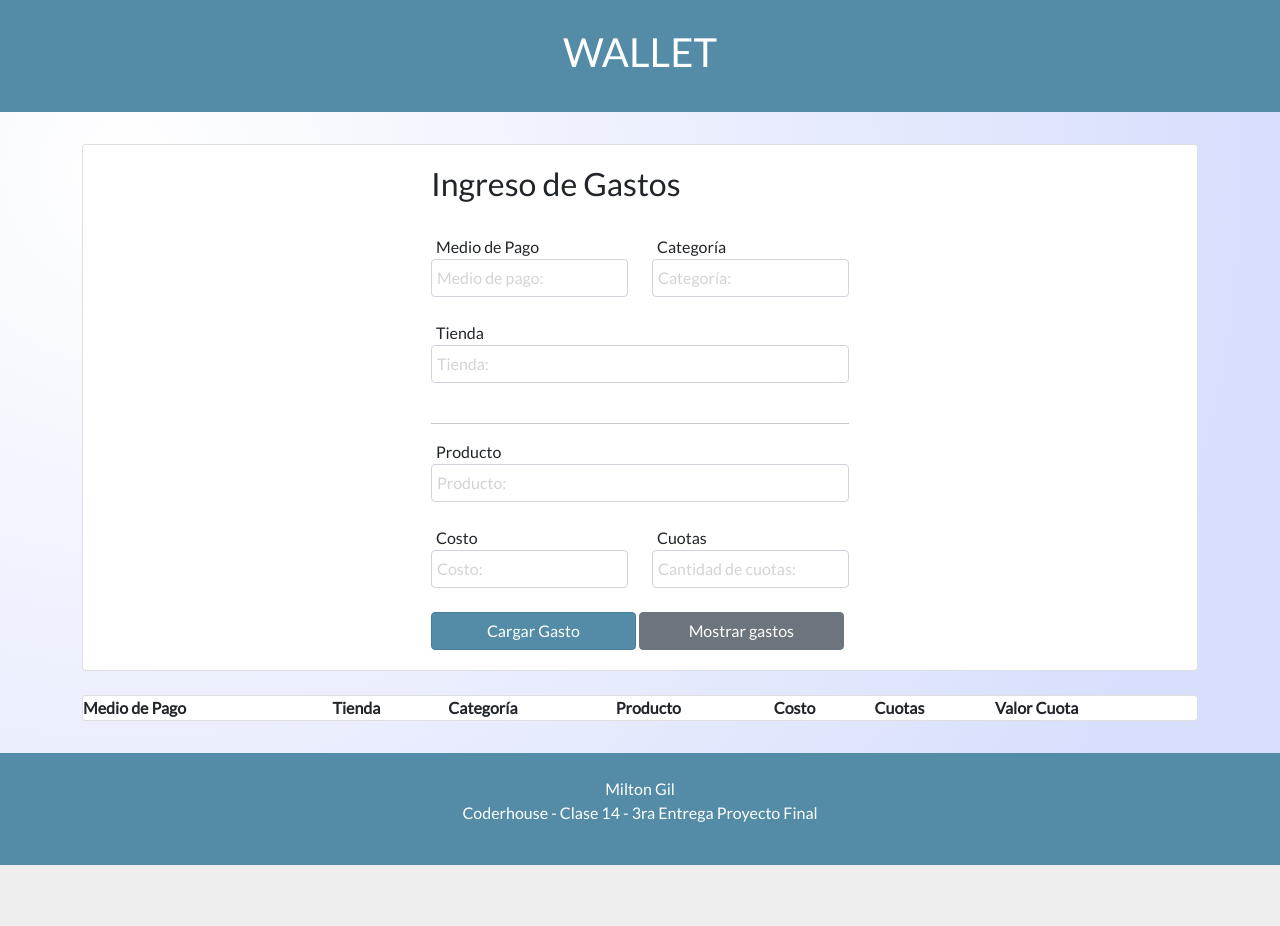
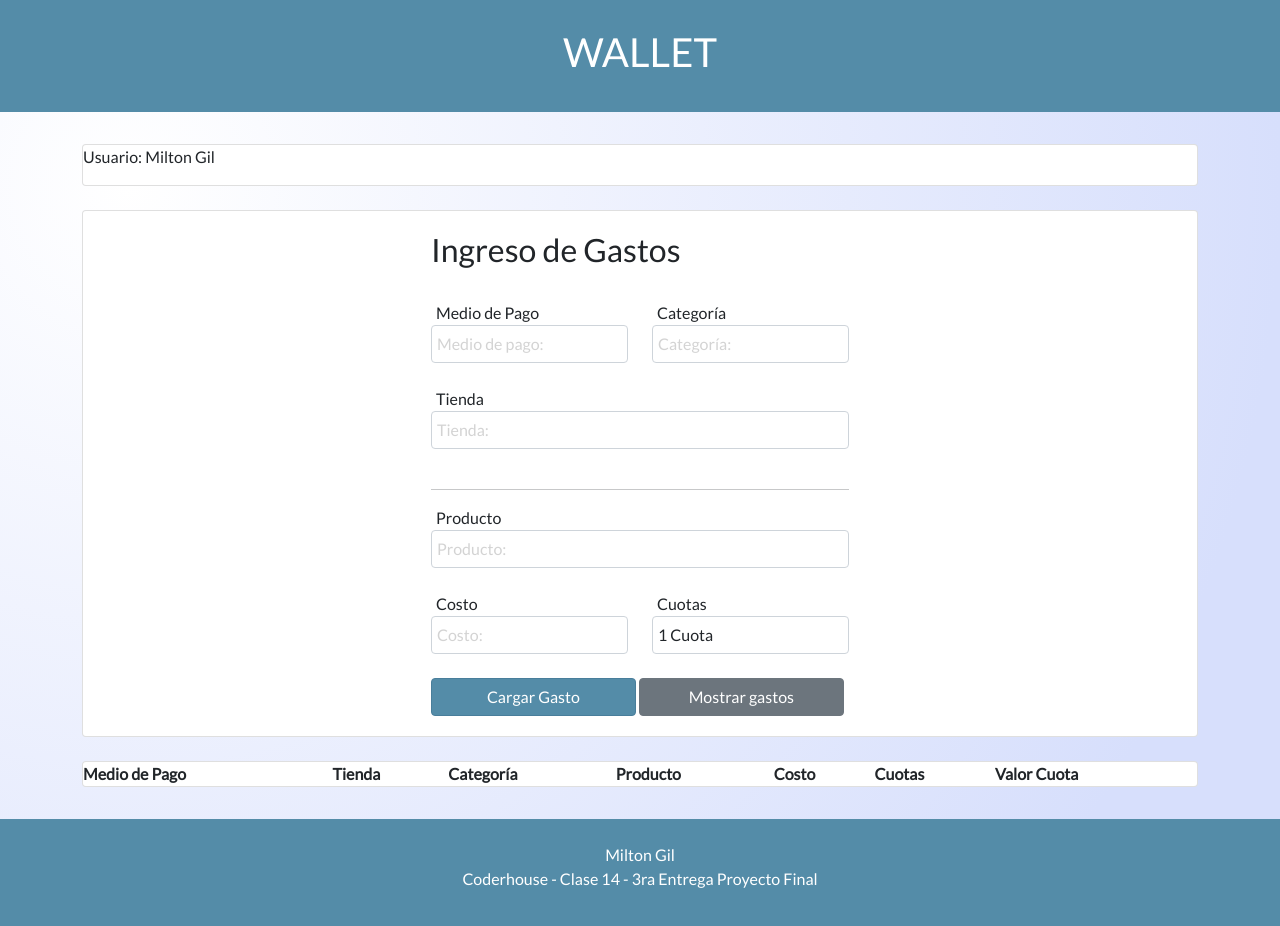
Before and after one commit to Miltxn/js-coderhouse, a plain HTML site: page Milton Gil - Clase 14 - 3er Entrega Proyecto Final/index.html in a window 1280 px wide. Before the commit the page ends 865 px from the top, so only its background shows below. Drawn offline with nearby package versions, Linux system fonts and the light colour scheme.

Commit message:
Clase 14 - 3er Entrega Proyecto Final - Terminado

```diff
--- a/Milton Gil - Clase 14 - 3ra Entrega Proyecto Final/css/style.css
+++ b/Milton Gil - Clase 14 - 3er Entrega Proyecto Final/css/style.css
@@ -42,6 +42,10 @@ body {
   );
 }
 
+#user {
+  display: none;
+}
+
 main {
   margin: 2em 0;
 }
--- a/Milton Gil - Clase 14 - 3ra Entrega Proyecto Final/index.html
+++ b/Milton Gil - Clase 14 - 3er Entrega Proyecto Final/index.html
@@ -26,6 +26,9 @@
 
     <main>
       <div class="container">
+        <!-- <button id="btnMostrarUsuario">Mostrar Usuario</button> -->
+        <div class="card" id="user"></div>
+        <br />
         <div class="card">
           <!-- Form - Ingreso de Gasto -->
           <form action="" id="form" class="formContainer">
@@ -96,7 +99,7 @@
               </div>
               <div class="col">
                 <label class="formLabel">Cuotas</label><br />
-                <!-- <select
+                <select
                   class="formInput form-control"
                   placeholder="Cantidad de cuotas:"
                   name="cuotas"
@@ -107,15 +110,15 @@
                   <option value="9">9 Cuotas</option>
                   <option value="12">12 Cuotas</option>
                   <option value="18">18 Cuotas</option></select
-                ><br /> -->
-                <input
+                ><br />
+                <!-- <input
                   type="number"
                   class="formInput form-control"
                   placeholder="Cantidad de cuotas:"
                   name="cuotas"
                   id="formCuotas"
                   required
-                />
+                /> -->
               </div>
             </div>
 
--- a/Milton Gil - Clase 14 - 3ra Entrega Proyecto Final/js/home.js
+++ b/Milton Gil - Clase 14 - 3er Entrega Proyecto Final/js/home.js
@@ -1,5 +1,5 @@
 class Gasto {
-  constructor(medioDePago, tienda, categoria, fecha, producto, costo, cuotas) {
+  constructor(medioDePago, tienda, categoria, producto, costo, cuotas) {
     this.medioDePago = medioDePago;
     this.tienda = tienda;
     this.categoria = categoria;
@@ -9,6 +9,19 @@ class Gasto {
     this.valorCuota = costo / cuotas;
   }
 }
+
+$(document).ready(function () {
+  $.ajax({
+    url: "./json/user.json",
+    success: function (mostrarUsuario) {
+      mostrarUsuario.forEach((p) =>
+        $("#user").append("<p>Usuario: " + p.nombre + " " + p.apellido + "</p>")
+      );
+    },
+  });
+});
+
+$("#user").fadeIn();
 
 var listaGastos = [];
 
@@ -48,10 +61,10 @@ $("#cargaGasto").click(function (e) {
 // Se toma la info del LocalStorage y se muestra en Divs nuevos
 mostrarGastos.addEventListener("click", function (e) {
   e.preventDefault();
-  nuevoGasto.innerHTML = "";
 
   let listaGastos = JSON.parse(localStorage.getItem("Gastos"));
-
+  tBody = $("table tbody");
+  tBody.empty();
   listaGastos.forEach((gasto) => {
     agregarATabla = `<tr><td>${gasto.medioDePago}</td>
   <td>${gasto.tienda}</td>
@@ -60,45 +73,6 @@ mostrarGastos.addEventListener("click", function (e) {
   <td>${gasto.costo}</td>
   <td>${gasto.cuotas}</td>
   <td>${gasto.valorCuota}</td></tr>`;
-    tBody = $("table tbody");
     tBody.append(agregarATabla);
-    // Creacion del nuevo div utilizando Jquery, para agregar gastos en la lista a mostrar
-    // $(nuevoGasto).append(
-    //   `
-    //   <tr>
-    //     <td>${gasto.medioDePago}</td>
-    //     <td>${gasto.tienda}</td>
-    //     <td>${gasto.categoria}</td>
-    //     <td>${gasto.producto}</td>
-    //     <td>${gasto.costo}</td>
-    //     <td>${gasto.cuotas}</td>
-    //     <td>${gasto.valorCuota}</td>
-    //   </tr>
-    //   `
-    // `
-    // <div class=gasto>
-    //   <p>Medio de Pago: ${gasto.medioDePago}<br>
-    //   Tienda: ${gasto.tienda}<br>
-    //   Categoria: ${gasto.categoria}<br>
-    //   Producto: ${gasto.producto}<br>
-    //   Costo: ${gasto.costo}<br>
-    //   Cuotas: ${gasto.cuotas}<br>
-    //   Valor de Cada Cuota: ${gasto.valorCuota}
-    //   </p>
-    // </div>`
   });
 });
-
-// $(document).ready(function () {
-//   $("#mostrarGastos").click(function () {
-//     markup = `<tr><td> + <td>${gasto.medioDePago}</td>
-//     <td>${gasto.tienda}</td>
-//     <td>${gasto.categoria}</td>
-//     <td>${gasto.producto}</td>
-//     <td>${gasto.costo}</td>
-//     <td>${gasto.cuotas}</td>
-//     <td>${gasto.valorCuota}</td> + </td></tr>`;
-//     tableBody = $("table tbody");
-//     tableBody.append(markup);
-//   });
-// });
--- /dev/null
+++ b/Milton Gil - Clase 14 - 3er Entrega Proyecto Final/json/user.json
@@ -0,0 +1,6 @@
+[
+  {
+    "nombre": "Milton",
+    "apellido": "Gil"
+  }
+]
```
